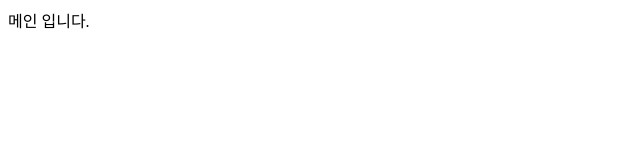
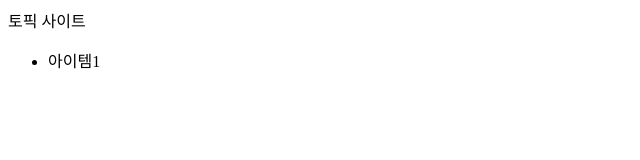
Before and after one commit to Miintoo/topic-project, a React (Create React App) app: page / in a window 1280 px wide. Shown: the top 160 px of the page, without its empty margins (0-640 px from the left). Built offline with nearby package versions, Linux system fonts and the light colour scheme.

Commit message:
Feat: Main 컴포넌트 HTML 작성

```diff
--- a/src/pages/Main.tsx
+++ b/src/pages/Main.tsx
@@ -1,5 +1,16 @@
 import React from 'react';
 
 export default function Main(): JSX.Element {
-  return <div>메인 입니다.</div>;
+  return (
+    <div>
+      <header>토픽 사이트</header>
+      <section>
+        <article>
+          <ul>
+            <li>아이템1</li>
+          </ul>
+        </article>
+      </section>
+    </div>
+  );
 }
```
